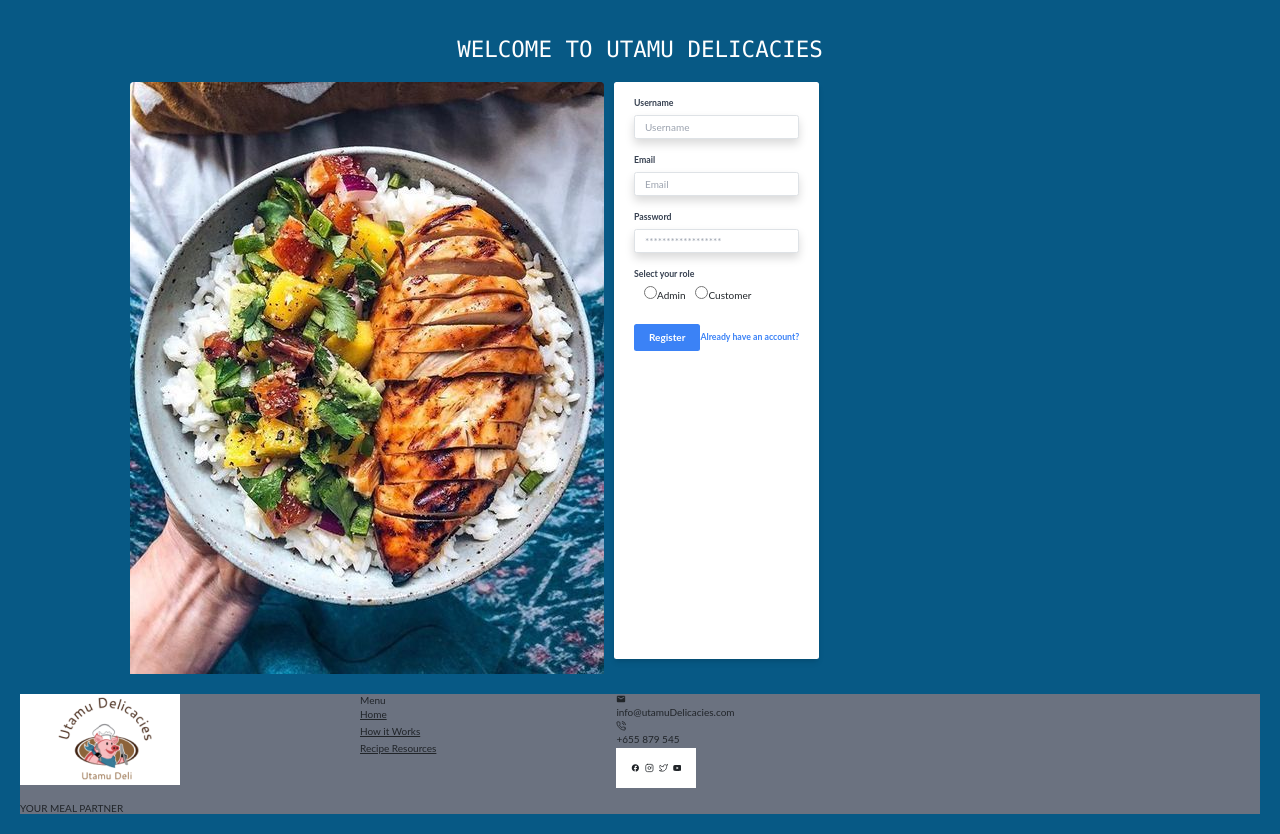
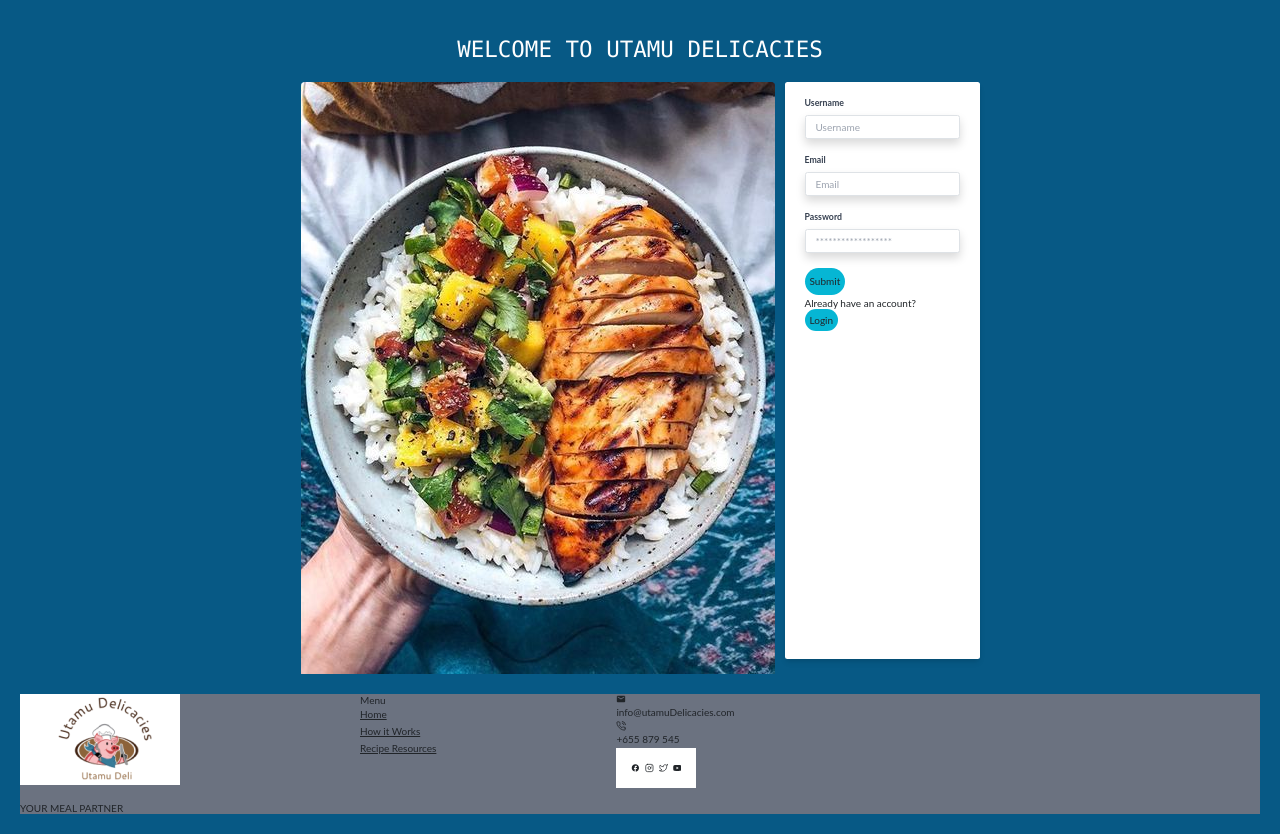
Before and after one commit to rebykimani/utamu-delicacies-frontend, a React (Create React App) app: page /register in a window 1280 px wide. Built offline with nearby package versions, Linux system fonts and the light colour scheme.

Commit message:
"working-athentication"

```diff
--- a/package.json
+++ b/package.json
@@ -6,10 +6,12 @@
     "@testing-library/jest-dom": "^5.16.5",
     "@testing-library/react": "^13.4.0",
     "@testing-library/user-event": "^13.5.0",
+    "axios": "^1.2.3",
     "react": "^18.2.0",
+    "react-axios": "^2.0.6",
     "react-dom": "^18.2.0",
     "react-icons": "^4.7.1",
-    "react-router-dom": "^6.6.1",
+    "react-router-dom": "^6.6.2",
     "react-scripts": "^5.0.1",
     "react-toastify": "^9.1.1"
   },
--- /dev/null
+++ b/src/Admin/AdminCard.jsx
@@ -0,0 +1,30 @@
+import React from 'react'
+
+function AdminCard({meals}) {
+    return (
+        <div className="col" id="allCard">
+          <div className="card" style={{ width: 18 + "rem" }}>
+            <img src={meals.image} alt="" className="image" />
+            <div className="card-body"></div>
+            <div className="card__info">
+              <h2>Title:{meals.name}</h2>
+              <h4>Price:{meals.price}</h4>
+              <h4>Description:{meals.description}</h4>
+              <h4>Catgory:{meals.category}</h4>
+              <div>
+                <button
+                  id="button"
+                  onClick={() => {
+                    alert("Your meals Has Been Added to Cart");
+                  }}
+                >
+                  Add to Cart
+                </button>
+              </div>
+            </div>
+          </div>
+        </div>
+      );
+    }
+
+export default AdminCard
--- a/src/Admin/AdminHearder.jsx
+++ b/src/Admin/AdminHearder.jsx
@@ -1,8 +1,16 @@
 import React from "react";
 import { FiLogOut } from "react-icons/fi";
 import { NavLink } from "react-router-dom";
+import { useNavigate } from "react-router-dom";
 
-function AdminHearder() {
+function AdminHearder({setIsAuthenticated}) {
+  const navigate = useNavigate();
+  function handleLogout() {
+    localStorage.removeItem("token");
+    setIsAuthenticated(false);
+    navigate("/login");
+  }
+
   return (
     <div className="bg-slate-300">
       <div className="flex justify-evenly">
@@ -39,7 +47,7 @@
           </NavLink>
           <div className="">
           <a href="login">
-            <div className="flex space-x-4 mt-6 hover:bg-white">
+            <div className="flex space-x-4 mt-6 hover:bg-white" onClick={handleLogout}>
               Logout <FiLogOut size="20px" />
             </div>
           </a>
--- a/src/Admin/Amount.jsx
+++ b/src/Admin/Amount.jsx
@@ -42,7 +42,7 @@
                     </th>
                     <th
                       scope="col"
-                      class="text-sm font-medium  px-6 py-4"
+                      class="text-sm font-medium px-6 py-4"
                     >
                       Total
                     </th>
--- a/src/App.css
+++ b/src/App.css
@@ -471,13 +471,14 @@
   display: flex;
   padding: 5rem;
   margin-left: 20rem;
+  height: 140vh;
 
 }
 
 .login-left {
-  background-color: #f1f1f92d;
+  background-color: #e3e3eae3;
   width: 40%;
-  height: 65vh;
+
 }
 .login-left > img {
   border-radius: 50%;
@@ -492,7 +493,8 @@
 .login-right {
   padding-top: 2rem;
   width: 40%;
-  background-color: rgba(128, 128, 128, 0.103);
+  background-color: rgb(245, 242, 242);
+
 }
 .btn-right > .btn-menu{
   background-color: #0a0a23;
--- a/src/App.js
+++ b/src/App.js
@@ -13,6 +13,7 @@
 import MainMenu from "./components/MainMenu";
 import MondayMeal from "./components/Meals/MondayMeal";
 import Profile from "./components/Profile";
+
 
 function App() {
   const [user, setUser] = useState(null);
--- a/src/components/Login.js
+++ b/src/components/Login.js
@@ -1,62 +1,89 @@
 import { useState, useRef } from "react";
 import { useNavigate, NavLink } from "react-router-dom";
+import axios from 'axios';
 
 import meat from "../components/img/logo.jpg";
 
 import "../App.css";
 
-function Login({setUser}) {
-  const [email, setEmail] = useState("");
-  const [password, setPassword] = useState("");
-  const [isShown, setIsShown] = useState(false);
+function Login() {
+  // setUser
+ const api ="http://127.0.0.1:3000/login"
+   const [formData, setFormData] = useState({
+    email: '',
+    password: '',
+  });
+
+  function handleChange(event) {
+    const { name, value } = event.target;
+    setFormData(prevFormData => ({
+      ...prevFormData,
+      [name]: value,
+    }));
+  }
+
+  async function handleSubmit(event) {
+    event.preventDefault();
+    try {
+      const response = await axios.post('api/session', {
+        customers: formData
+      });
+      localStorage.setItem('token', response.data.token);
+    } catch (error) {
+      console.error(error);
+    }
+  }
+  // const [email, setEmail] = useState("");
+  // const [password, setPassword] = useState("");
+  // const [isShown, setIsShown] = useState(false);
 
 
-  const navigate = useNavigate();
-  const form = useRef(null);
-  const handleClick = () => {
-    setIsShown((current) => !current);
-  };
+  // const navigate = useNavigate();
+  // const form = useRef(null);
+  // const handleClick = () => {
+  //   setIsShown((current) => !current);
+  // };
 
-  const handleSubmit = (e) => {
-    e.preventDefault();
-    if (email === "" || password === "") {
-      console.log("empty state");
-      return;
-    }
+  // const handleSubmit = (e) => {
+  //   e.preventDefault();
+  //   if (email === "" || password === "") {
+  //     console.log("empty state");
+  //     return;
+  //   }
 
-    console.log(
-      JSON.stringify({
-        email,
-        password,
-      })
-    );
+  //   console.log(
+  //     JSON.stringify({
+  //       email,
+  //       password,
+  //     })
+  //   );
 
-    fetch("https://buk-a-meal.herokuapp.com/login", {
-      method: "POST",
-      headers: {
-        "Content-Type": "application/json",
-        Accept: "application/json",
-      },
-      body: JSON.stringify({
-        email,
-        password,
-      })
-    }).then((r) => {
-      if (r.ok) {
-        r.json().then((user) => {setUser(user)
-          user.admin === true ? navigate("/admin") : navigate("/mondaymenu");
-        });
+  //   fetch("http://127.0.0.1:3000/login", {
+  //     method: "POST",
+  //     headers: {
+  //       "Content-Type": "application/json",
+  //       Accept: "application/json",
+  //     },
+  //     body: JSON.stringify({
+  //       email,
+  //       password,
+  //     })
+  //   }).then((r) => {
+  //     if (r.ok) {
+  //       r.json().then((user) => {setUser(user)
+  //         user.customer === true ? navigate("/dashboard") : navigate("/mondaymenu");
+  //       });
 
-        setEmail("");
-        setPassword("");
-        setIsShown((current) => !current);
-      } else {
-        alert("Failed to Log in");
-      }
-    });
+  //       setEmail("");
+  //       setPassword("");
+  //       setIsShown((current) => !current);
+  //     } else {
+  //       alert("Failed to Log in");
+  //     }
+  //   });
 
-    form.current.reset();
-  };
+  //   form.current.reset();
+  // };
 
   return (
     <div className="login">
@@ -68,29 +95,29 @@
         <p>welcome To Utamu delicacies</p>
 
         <div className="login-label">
-          <form className="login-label" ref={form} onSubmit={handleSubmit}>
+          <form className="login-label" onSubmit={handleSubmit}>
             <div className="login-label">
               <label className="label-1" htmlFor="email">
-                Email:{" "}
+                Email:
               </label>
               <input
                 type="text"
-                id="email"
-                value={email}
-                onChange={(e) => setEmail(e.target.value)}
+                name="email"
+                value={formData.email}
+                onChange={handleChange}
               />
             </div>
             <div className="login-label">
               <label htmlFor="password">Password: </label>
               <input
                 type="password"
-                id="password"
-                value={password}
-                onChange={(e) => setPassword(e.target.value)}
+                name="password"
+                value={formData.password}
+                onChange={handleChange}
               />
             </div>
             <div className="btn-right">
-              <button type="submit" onClick={handleClick} className="btn-menu">
+              <button type="submit" className="btn-menu">
                 Login
               </button>
               <div className="link">
@@ -101,13 +128,13 @@
             </div>
           </form>
 
-          <div>
+          {/* <div>
             {isShown && (
               <div>
                 <h2>You are now logged in!</h2>
               </div>
             )}
-          </div>
+          </div> */}
         </div>
       </div>
     </div>
--- a/src/components/SignUp/SignUp.jsx
+++ b/src/components/SignUp/SignUp.jsx
@@ -1,89 +1,84 @@
-import React from 'react'
-import { Link, Navigate } from "react-router-dom";
+import React, { useState, useEffect } from "react";
+import { useNavigate } from "react-router-dom";
+import { Link } from "react-router-dom";
 import { ToastContainer, toast } from "react-toastify";
+import Login from "../Login";
 
-function SignUp() {
-// // State to store the values of the input fields
-// const [username, setUsername] = useState("");
-// const [email, setEmail] = useState("");
-// const [password, setPassword] = useState("");
-// const [student, setStudent] = useState(false);
-// const [mentor, setMentor] = useState(false);
+function SignUp({ setStoredToken }) {
+  const [name, setName] = useState("");
+  const [email, setEmail] = useState("");
+  const [password, setPassword] = useState("");
 
-// // Flag to indicate if the user has successfully registered
-// const [registered, setRegistered] = useState(false);
+  const [isAuthenticated, setIsAuthenticated] = useState(false);
+  const navigate = useNavigate();
 
-// // Register the user using the provided username, email, and password
-// const handleRegister = () => {
-//   // Validate the provided values
-//   if (!username || !email || !password) {
-//     toast.error("Please enter a valid username, email, and password.", {
-//       position: "top-center",
-//     });
-//     return;
-//   } else if (!student && !mentor) {
-//     toast.error("Please select either student or mentor", {
-//       position: "top-center",
-//     });
+  // const API = "http://localhost:3000";
 
-//     return;
-//   }
+  const handleSubmit = (e) => {
+    e.preventDefault();
+    fetch("http://127.0.0.1:3000/customers", {
+      method: "POST",
+      headers: {
+        Accepts: "application/json",
+        "Content-Type": "application/json",
+      },
+      body: JSON.stringify({
+        customers: {
+          name,
+          email,
+          password,
+        },
+      }),
+    })
+      .then((res) => res.json())
+      .then((data) => {
+        localStorage.setItem("token", data.jwt);
+        console.log(data);
+        setStoredToken(data.jwt);
+      });
+    setName("");
+    setEmail("");
+    setPassword("");
+  };
 
-//   // Create a new user object
-//   const newUser = {
-//     username,
-//     email,
-//     password,
-//     student,
-//     mentor,
-//   };
-//   console.log(newUser);
-//   // Send the new user object to the backend API for registration
-//   fetch("https://arcane-lake-46873.herokuapp.com/register", {
-//     method: "POST",
-//     headers: {
-//       "Content-Type": "application/json",
-//     },
-//     body: JSON.stringify(newUser),
-//   })
-//     .then((response) => response.json())
-//     .then((data) => {
-//       if (data.error) {
-//         toast.error(data.message, {
-//           position: "top-center",
-//         });
-//       } else {
-//         toast.success("Signed up successfully", {
-//           position: "top-center",
-//         });
-//       }
+  useEffect(() => {
+    const token = localStorage.getItem("token");
+    if (token) {
+      setIsAuthenticated(true);
+      navigate("/home");
+    }
+  }, []);
 
-//       // Set the registered flag to true
-//       setRegistered(true);
-//     });
-// };
+  // function handleRegister(event) {
+  //   event.preventDefault();
+  //   // Send a request to the server to register the user
+  //   // ...
+  //   // In the response, get the token and store it in local storage
+  //   localStorage.setItem("token", "token");
+  //   setIsAuthenticated(true);
+  //   navigate("/dashboard");
+  // }
 
-// // If the user has successfully registered, redirect them to the login page
-// if (registered) {
-//   return <Navigate to="/login" />;
+  // function handleLogout() {
+  //   localStorage.removeItem("token");
+  //   setIsAuthenticated(false);
+  //   navigate("/login");
   // }
 
   return (
-<div className='bg-sky-800'>
+    <div className="bg-sky-800">
       <div>
         <br></br>
-    <h1 className='text-center text-white font-mono text-4xl'> WELCOME TO UTAMU DELICACIES</h1>
+        <h1 className="text-center text-white font-mono text-4xl">
+          {" "}
+          WELCOME TO UTAMU DELICACIES
+        </h1>
       </div>
 
-    {/* <div className="flex items-center justify-center">
-     */}
+      <div className="flex items-center justify-center">
         <div className="flex flex-row space-x-4 mx-44 my-8 ">
-        <img
-          className="rounded-t-md"
-          src={require("./food.jpg")}
-          alt=""
-        />
-      <form className="bg-white shadow-md rounded px-8 pt-6 pb-8 mb-6">
+          <img className="rounded-t-md" src={require("./food.jpg")} alt="" />
+          <form className="bg-white shadow-md rounded px-8 pt-6 pb-8 mb-6" onSubmit={handleSubmit}>
             <div className="mb-4">
               <label
                 className="block text-gray-700 text-sm font-bold mb-2"
@@ -96,8 +91,8 @@
                 id="username"
                 type="text"
                 placeholder="Username"
-        //     value={username}
-        //     onChange={(event) => setUsername(event.target.value)}
+                value={name}
+                onChange={(e) => setName(e.target.value)}
               />
             </div>
             <div className="mb-4">
@@ -112,8 +107,8 @@
                 id="email"
                 type="email"
                 placeholder="Email"
-            // value={email}
-            // onChange={(event) => setEmail(event.target.value)}
+                value={email}
+                onChange={(e) => setEmail(e.target.value)}
               />
             </div>
             <div className="mb-6">
@@ -128,62 +123,21 @@
                 id="password"
                 type="password"
                 placeholder="******************"
-            // value={password}
-            // onChange={(event) => setPassword(event.target.value)}
+                value={password}
+                onChange={(e) => setPassword(e.target.value)}
               />
             </div>
-        <div className="mb-6">
-          <label className="block text-gray-700 text-sm font-bold mb-2">
-            Select your role
-          </label>
-          <label className="px-3">
-            <input
-              className="px-4"
-              type="radio"
-            //   checked={student}
-            //   onChange={() => {
-            //     setStudent(true);
-            //     setMentor(false);
-            //   }}
-            />
-            Admin
-          </label>
-          <label>
-            <input
-              type="radio"
-            //   checked={mentor}
-            //   onChange={() => {
-            //     setMentor(true);
-            //     setStudent(false);
-            //   }}
-            />
-            Customer
-          </label>
-        </div>
+            <button onClick={handleSubmit} className="bg-cyan-500 rounded-full p-2 hover:bg-cyan-300">Submit</button>
+            <p>Already have an account?</p>
+          <Link to="/login" className="bg-cyan-500 rounded-full p-2 w-8 hover:bg-cyan-300">Login</Link>
+          </form>
 
-        <div className="flex items-center justify-between">
-          <button
-            className="bg-blue-500 hover:bg-blue-700 text-white font-bold py-2 px-4 rounded focus:outline-none focus:shadow-outline"
-            // type="button"
-            // onClick={handleRegister}
-          >
-            Register
-          </button>
-          <Link
-            to="/login"
-            className="inline-block align-baseline font-bold text-sm text-blue-500 hover:text-blue-800"
-          >
-            Already have an account?
-          </Link>
-        </div>
-      </form>
-      <ToastContainer />
+
+          {/* // <ToastContainer /> */}
           {/* {registered && <Navigate to="/login" />} */}
         </div>
-
+      </div>
     </div>
   );
-};
-
-
-export default SignUp
+}
+export default SignUp;
```
Also changed, not shown: src/Admin/Dashboard.jsx (+44 -1 lines), 2 other files (tests, documents, lock files or other folders). Lines whose indentation alone changed are shown as unchanged.
